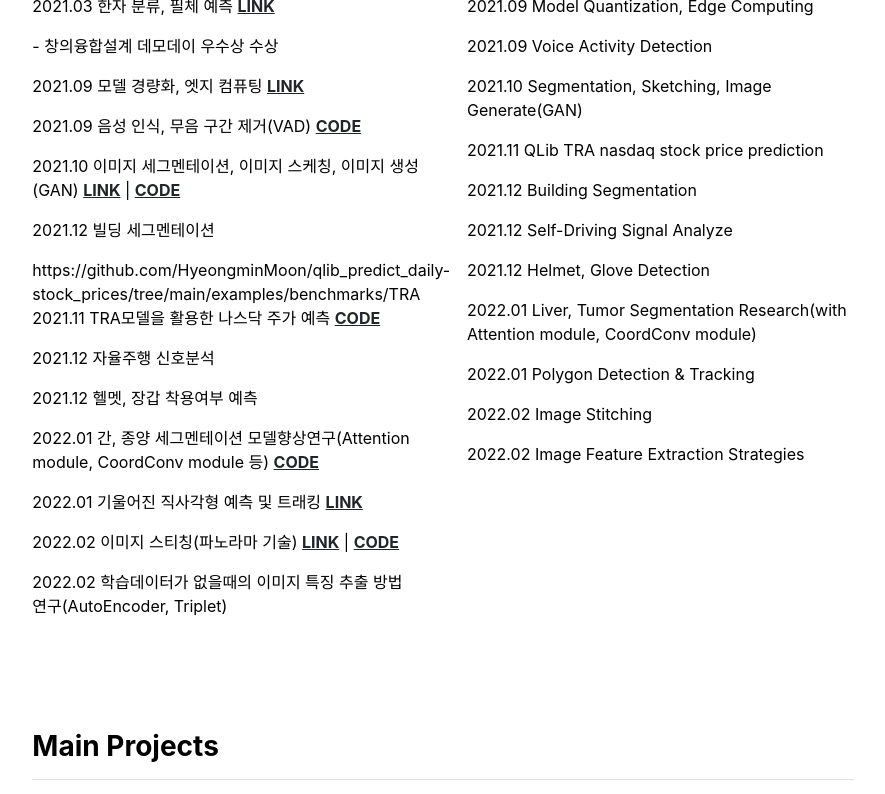
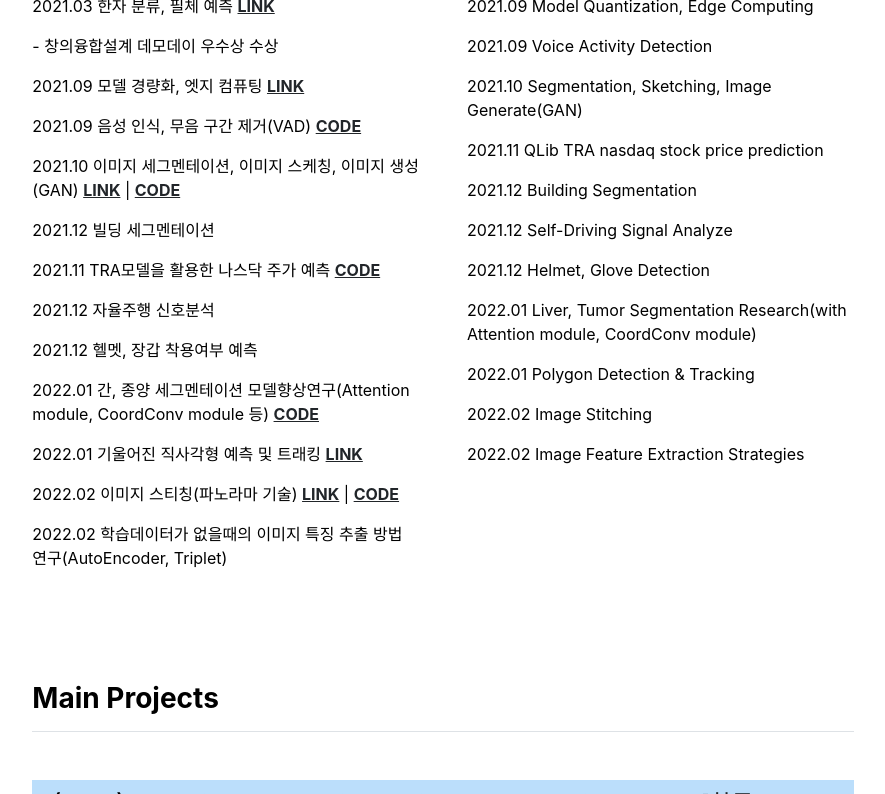
Before and after one commit to HyeongminMoon/HyeongminMoon.github.io, a Jekyll site: the page built from index.md, in a window 1280 px wide and 900 px high, scrolled down 1137 px, cut to the strip 0-794 px from the top of the window. Shown: the whole strip, without its empty margins (197-1082 px from the left). Built offline with Jekyll 4.4.1, drawn with Linux system fonts in a browser that asks for light colours; part of the change alters nothing that is shown.

Commit message:
Update publications.html

```diff
--- a/_includes/publications.html
+++ b/_includes/publications.html
@@ -23,7 +23,7 @@
         <p>2021.09 모델 경량화, 엣지 컴퓨팅 <a style="color:blue" href="https://hyeongminmoon.github.io/tfjs_Edge-computing-by-inference-AImodel-on-WebGL/"> <b>LINK</b></a></p>
         <p>2021.09 음성 인식, 무음 구간 제거(VAD) <a style="color:blue" href="https://github.com/HyeongminMoon/vad_remove_silence"> <b>CODE</b></a></p>
         <p>2021.10 이미지 세그멘테이션, 이미지 스케칭, 이미지 생성(GAN) <a style="color:blue" href="https://hyeongminmoon.github.io/U-2-Net_portrait_sketch/"> <b>LINK</b></a> | <a style="color:blue" href="https://github.com/HyeongminMoon/U-2-Net_portrait_sketch/"> <b>CODE</b></a></p>
-        <p>2021.12 빌딩 세그멘테이션</p>https://github.com/HyeongminMoon/qlib_predict_daily-stock_prices/tree/main/examples/benchmarks/TRA
+        <p>2021.12 빌딩 세그멘테이션</p>
         <p>2021.11 TRA모델을 활용한 나스닥 주가 예측 <a style="color:blue" href="https://github.com/HyeongminMoon/qlib_predict_daily-stock_prices"> <b>CODE</b></a></p>
         <p>2021.12 자율주행 신호분석</p>
         <p>2021.12 헬멧, 장갑 착용여부 예측</p>
```
